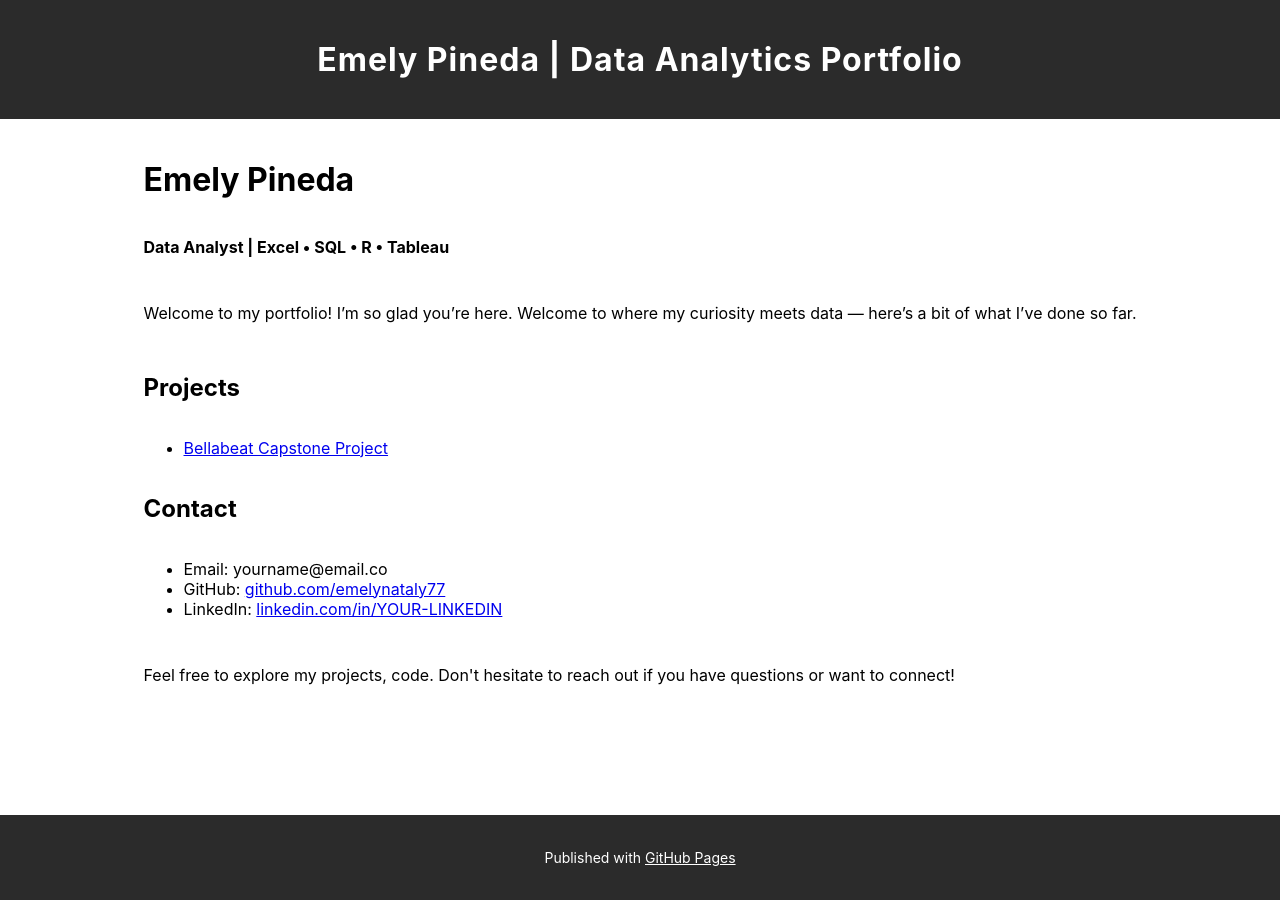
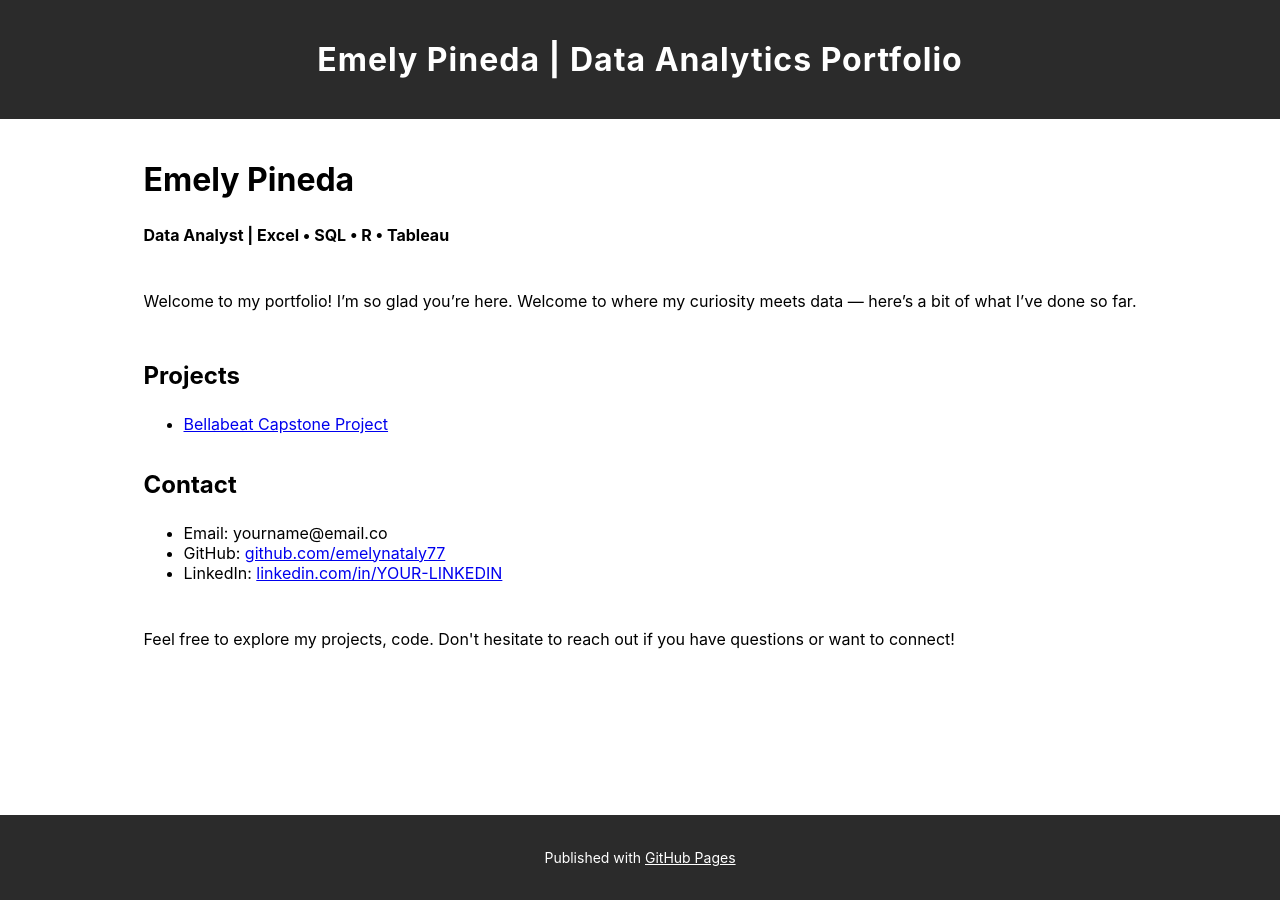
Before and after one commit to emelynataly77/emelynataly77.github.io, a Jekyll site: the page built from index.md, in a window 1280 px wide. Built offline with Jekyll 4.4.1, drawn with Linux system fonts in a browser that asks for light colours.

Commit message:
Update style.scss

```diff
--- a/assets/css/style.scss
+++ b/assets/css/style.scss
@@ -56,6 +56,16 @@ body.homepage main.container {
   margin-top: 30px;
 }
 
+/* Reduce spacing between name and subtitle */
+h1 + p {
+  margin-top: 4px;
+}
+
+/* Reduce spacing under "Projects" and "Contact" section titles */
+h2 {
+  margin-bottom: 8px;
+}
+
 /* Fixed black footer at the bottom */
 .site-footer {
   background-color: #2b2b2b;
```
